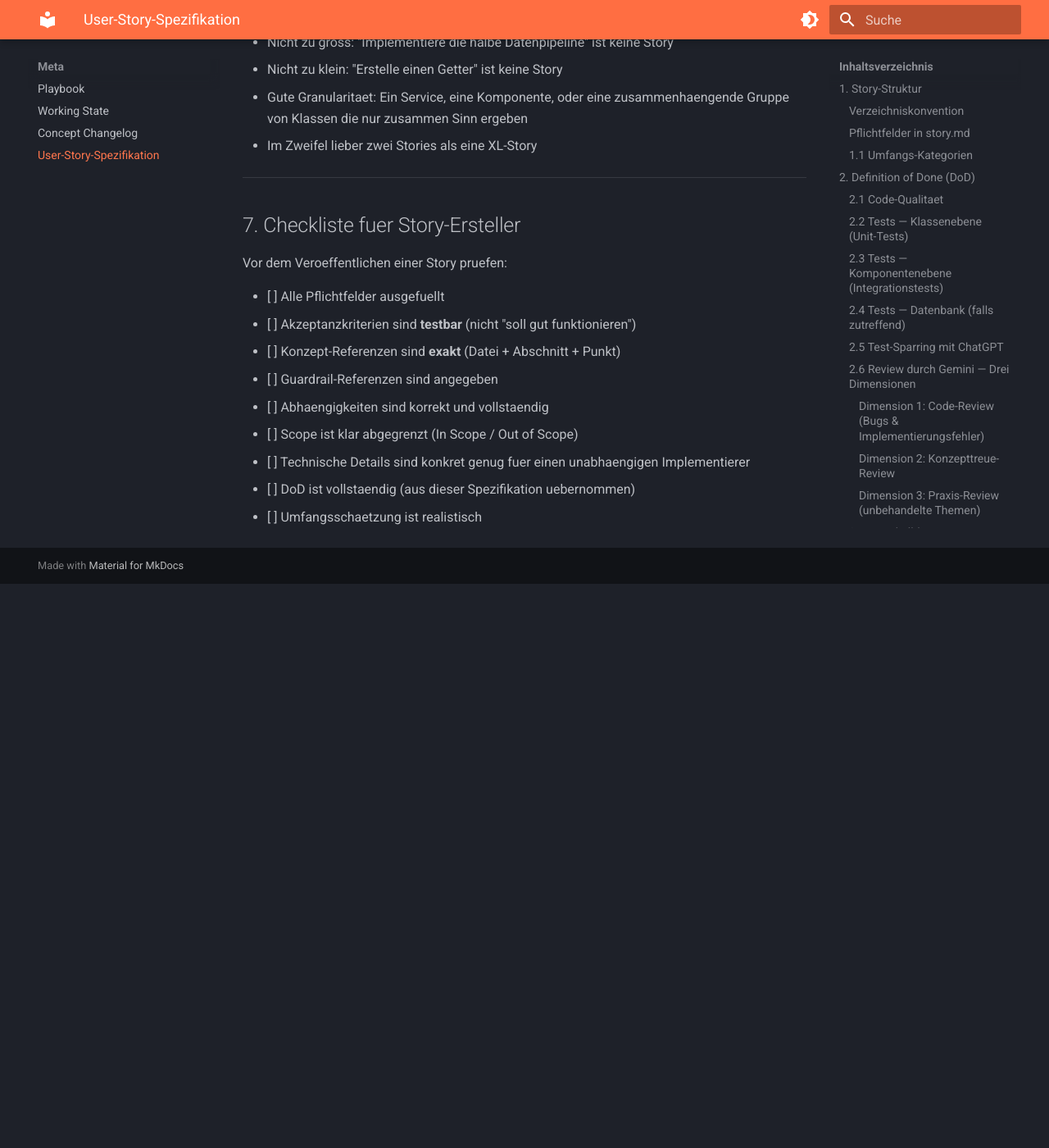
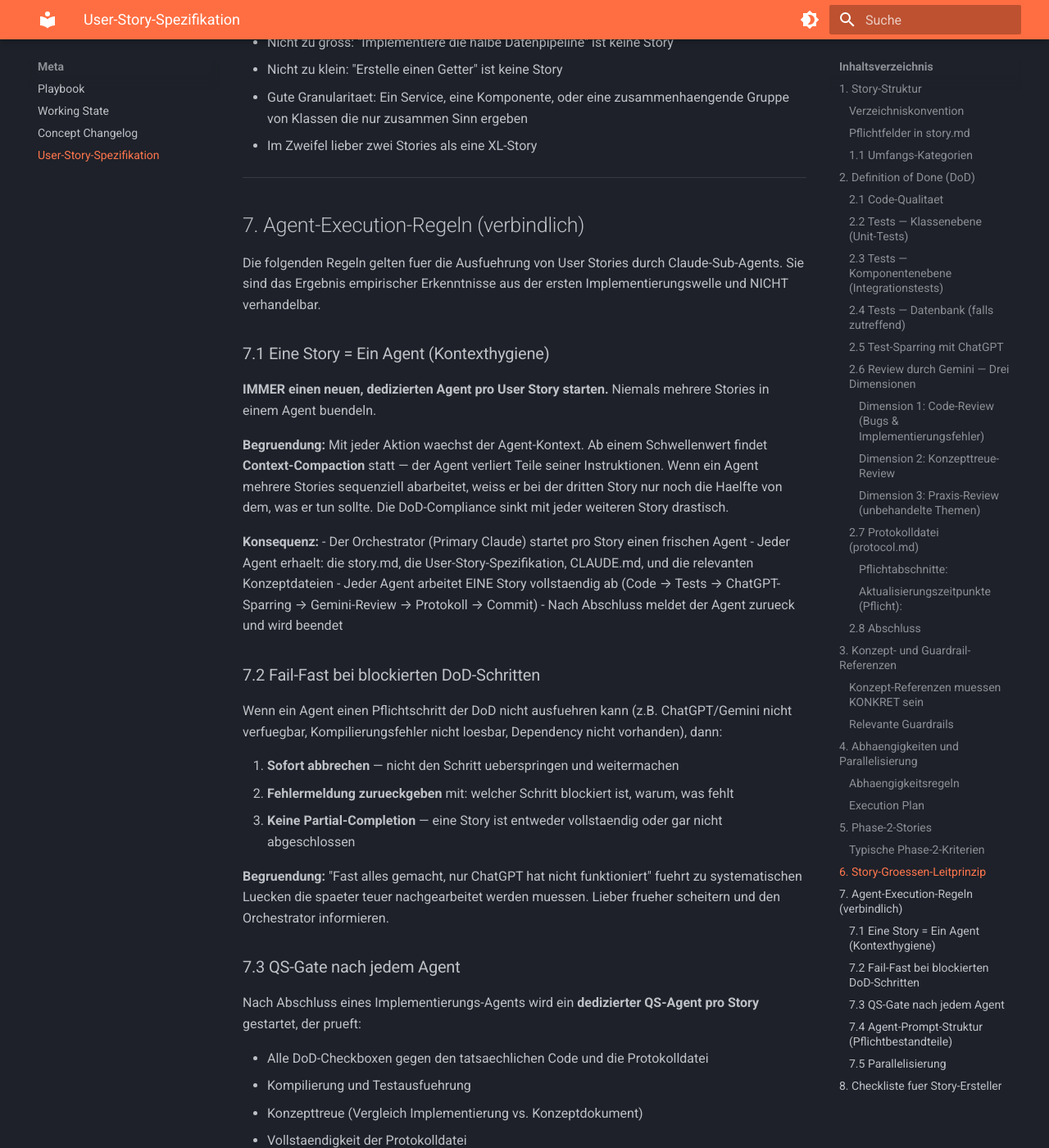
Before and after one commit to saltenhof/its-odin-wiki, an MkDocs documentation site: the page built from docs/meta/user-story-specification.md, in a window 1280 px wide and 1400 px high, scrolled down 8148 px. Shown: the whole window at 82% size. Built offline with MkDocs 1.6.1 and Material for MkDocs 9.7.7, drawn with Linux system fonts in a browser that asks for light colours; before the commit the page ends 8860 px from its top, so only the background shows below that; some of the changed text lies outside the part shown.

Commit message:
Add agent execution rules to user story specification (Section 7)
Empirical findings from Wave 0: agents bundling multiple stories
systematically skip DoD steps due to context compaction. New rules:
- One story = one fresh agent (mandatory)
- Fail-fast on blocked DoD steps (no partial completion)
- Dedicated QA agent per story after implementation
- Standardized agent prompt structure

Co-Authored-By: Claude Opus 4.6 <noreply@anthropic.com>

```diff
--- a/docs/meta/user-story-specification.md
+++ b/docs/meta/user-story-specification.md
@@ -272,9 +272,67 @@ Stories fuer spaetere Entwicklungsstufen werden miterfasst aber explizit als Pha
 
 ---
 
-## 7. Checkliste fuer Story-Ersteller
+## 7. Agent-Execution-Regeln (verbindlich)
 
-Vor dem Veroeffentlichen einer Story pruefen:
+Die folgenden Regeln gelten fuer die Ausfuehrung von User Stories durch Claude-Sub-Agents. Sie sind das Ergebnis empirischer Erkenntnisse aus der ersten Implementierungswelle und NICHT verhandelbar.
+
+### 7.1 Eine Story = Ein Agent (Kontexthygiene)
+
+**IMMER einen neuen, dedizierten Agent pro User Story starten.** Niemals mehrere Stories in einem Agent buendeln.
+
+**Begruendung:** Mit jeder Aktion waechst der Agent-Kontext. Ab einem Schwellenwert findet **Context-Compaction** statt — der Agent verliert Teile seiner Instruktionen. Wenn ein Agent mehrere Stories sequenziell abarbeitet, weiss er bei der dritten Story nur noch die Haelfte von dem, was er tun sollte. Die DoD-Compliance sinkt mit jeder weiteren Story drastisch.
+
+**Konsequenz:**
+- Der Orchestrator (Primary Claude) startet pro Story einen frischen Agent
+- Jeder Agent erhaelt: die story.md, die User-Story-Spezifikation, CLAUDE.md, und die relevanten Konzeptdateien
+- Jeder Agent arbeitet EINE Story vollstaendig ab (Code → Tests → ChatGPT-Sparring → Gemini-Review → Protokoll → Commit)
+- Nach Abschluss meldet der Agent zurueck und wird beendet
+
+### 7.2 Fail-Fast bei blockierten DoD-Schritten
+
+Wenn ein Agent einen Pflichtschritt der DoD nicht ausfuehren kann (z.B. ChatGPT/Gemini nicht verfuegbar, Kompilierungsfehler nicht loesbar, Dependency nicht vorhanden), dann:
+
+1. **Sofort abbrechen** — nicht den Schritt ueberspringen und weitermachen
+2. **Fehlermeldung zurueckgeben** mit: welcher Schritt blockiert ist, warum, was fehlt
+3. **Keine Partial-Completion** — eine Story ist entweder vollstaendig oder gar nicht abgeschlossen
+
+**Begruendung:** "Fast alles gemacht, nur ChatGPT hat nicht funktioniert" fuehrt zu systematischen Luecken die spaeter teuer nachgearbeitet werden muessen. Lieber frueher scheitern und den Orchestrator informieren.
+
+### 7.3 QS-Gate nach jedem Agent
+
+Nach Abschluss eines Implementierungs-Agents wird ein **dedizierter QS-Agent pro Story** gestartet, der prueft:
+
+- Alle DoD-Checkboxen gegen den tatsaechlichen Code und die Protokolldatei
+- Kompilierung und Testausfuehrung
+- Konzepttreue (Vergleich Implementierung vs. Konzeptdokument)
+- Vollstaendigkeit der Protokolldatei
+
+Bei NICHT BESTANDEN geht die Story in die Nacharbeit (neuer Agent mit den QS-Findings als Input).
+
+### 7.4 Agent-Prompt-Struktur (Pflichtbestandteile)
+
+Jeder Implementierungs-Agent erhaelt im Prompt:
+
+1. **Story-Datei:** Pfad zur `story.md` (der Agent liest sie selbst)
+2. **User-Story-Spezifikation:** `docs/meta/user-story-specification.md` (DoD-Referenz)
+3. **CLAUDE.md:** `T:\codebase\its_odin\CLAUDE.md` (Coding-Regeln)
+4. **Konzeptdateien:** Pfade zu den in der Story referenzierten Konzeptdokumenten
+5. **Guardrails:** Pfade zu den relevanten Guardrail-Dokumenten
+6. **Explizite Anweisung:** "Lies die User-Story-Spezifikation und befolge ALLE DoD-Punkte 2.1 bis 2.8. Ueberspringe KEINEN Schritt. Bei Blockern: abbrechen und Fehler melden."
+
+### 7.5 Parallelisierung
+
+- Stories OHNE Abhaengigkeiten koennen parallel durch separate Agents umgesetzt werden
+- Jeder parallele Agent arbeitet auf einem **eigenen Modul** (kein Git-Konflikt)
+- Bei Stories im gleichen Modul: sequenziell oder per Git-Worktree isolieren
+- **ChatGPT-Pool:** Max. 4 parallele Slots — bei mehr als 4 Agents staggern
+- **Gemini-Pool:** Max. 4 parallele Slots — analoge Regelung
+
+---
+
+## 8. Checkliste fuer Story-Ersteller
+
+Vor dem Veroeffentlichen einer Story pruefen (gilt auch fuer den Orchestrator-Prompt an den Agent):
 
 - [ ] Alle Pflichtfelder ausgefuellt
 - [ ] Akzeptanzkriterien sind **testbar** (nicht "soll gut funktionieren")
```
